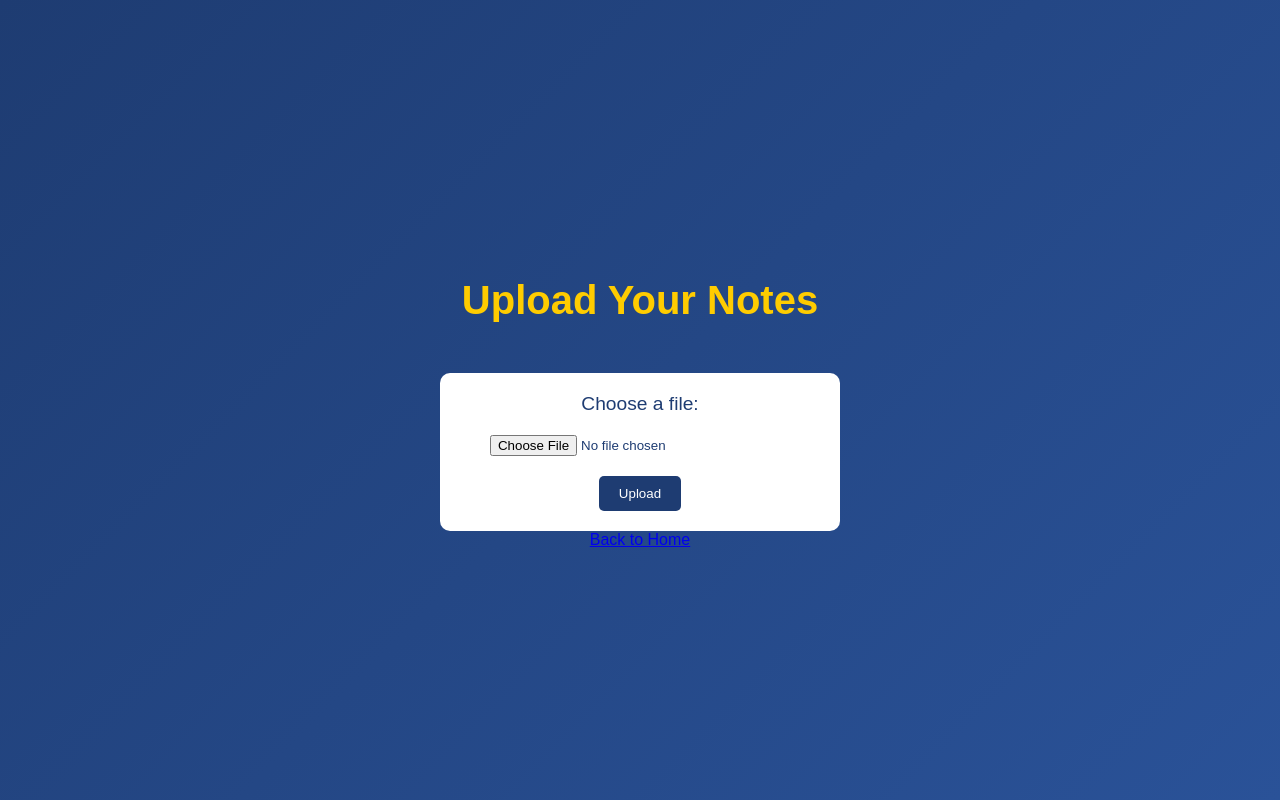
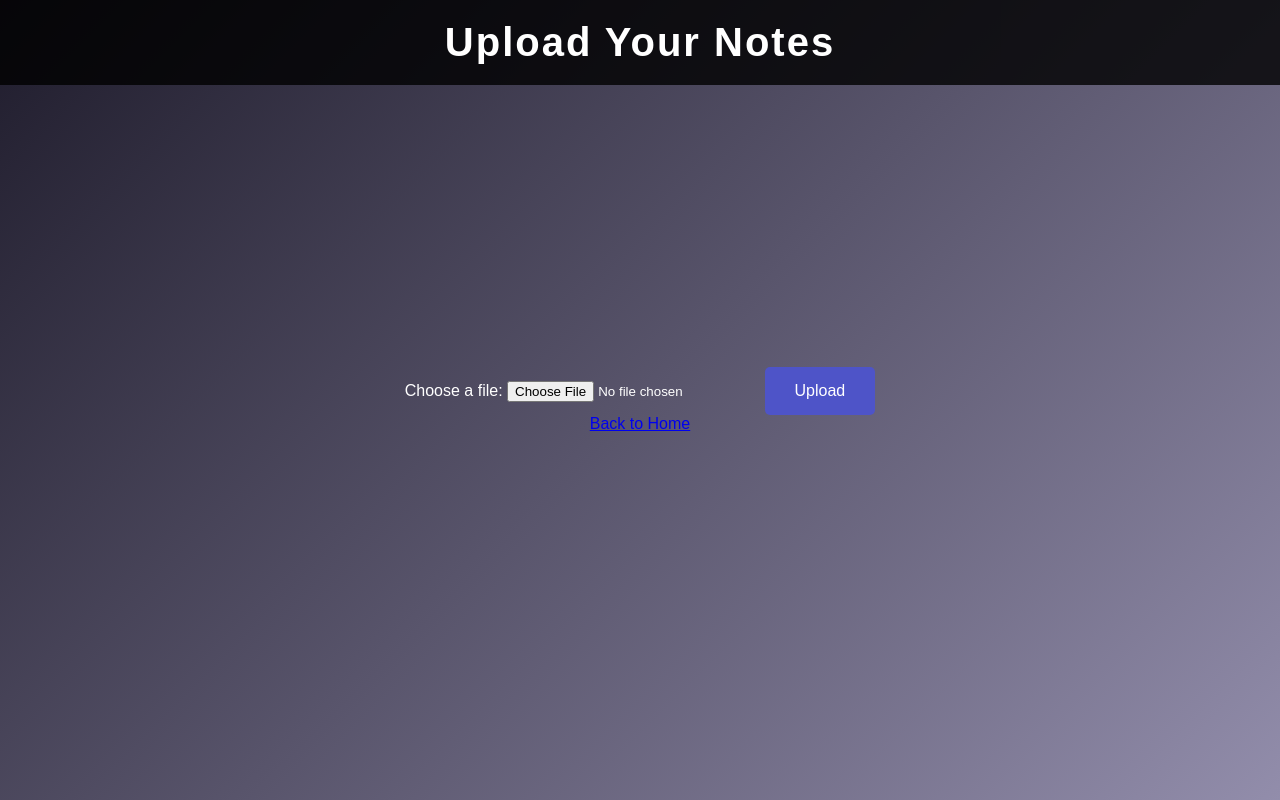
Before and after one commit to samudhan2008/-Sharing-Site, a Flask app: page /upload in a window 1280 px wide. Run offline with Flask 2, Linux system fonts and the light colour scheme.

Commit message:
Update style.css

```diff
--- a/static/style.css
+++ b/static/style.css
@@ -1,99 +1,78 @@
+/* Global styles */
 body {
+  margin: 0;
   font-family: 'Arial', sans-serif;
-    margin: 0;
-    padding: 0;
-    background: linear-gradient(135deg, #1e3c72, #2a5298);
+  background: linear-gradient(135deg, #1f1c2c, #928dab);
   color: #ffffff;
-    min-height: 100vh;
+  height: 100vh;
   display: flex;
   flex-direction: column;
   align-items: center;
   justify-content: center;
-    text-align: center;
 }
 
+/* Header */
 header {
-    margin-bottom: 20px;
+  width: 100%;
+  padding: 20px;
+  background: rgba(0, 0, 0, 0.8);
+  text-align: center;
+  position: fixed;
+  top: 0;
+  z-index: 10;
 }
 
-header .logo {
-    width: 100px;
-    height: auto;
-    margin-bottom: 10px;
+header h1 {
+  margin: 0;
+  font-size: 2.5em;
+  letter-spacing: 2px;
+  color: #ffffff;
 }
 
-h1 {
-    color: #ffcc00;
-    font-size: 2.5em;
-    margin-bottom: 10px;
+/* Main layout */
+main {
+  margin-top: 80px;
+  width: 90%;
+  max-width: 1200px;
+  background: rgba(255, 255, 255, 0.1);
+  border-radius: 15px;
+  padding: 20px;
+  box-shadow: 0 4px 30px rgba(0, 0, 0, 0.5);
+  backdrop-filter: blur(10px);
+  -webkit-backdrop-filter: blur(10px);
 }
 
-nav {
-    margin-bottom: 20px;
-}
-
-nav a {
-    margin: 0 10px;
-    padding: 10px 20px;
-    text-decoration: none;
-    background: #ffcc00;
-    color: #1e3c72;
-    font-weight: bold;
-    border-radius: 5px;
-}
-
-nav a:hover {
-    background: #ffd700;
-}
-
-form {
-    margin-top: 20px;
-    background: #ffffff;
-    padding: 20px;
-    border-radius: 10px;
-    color: #1e3c72;
-}
-
-form label {
-    display: block;
-    margin-bottom: 10px;
-    font-size: 1.2em;
-}
-
-form input {
-    margin-bottom: 10px;
-    padding: 10px;
-    width: 100%;
-    max-width: 300px;
-}
-
+/* Buttons */
 button {
-    padding: 10px 20px;
-    background-color: #1e3c72;
+  background: #4e54c8;
   color: #ffffff;
   border: none;
+  padding: 15px 30px;
+  font-size: 1em;
   border-radius: 5px;
   cursor: pointer;
+  transition: 0.3s;
 }
 
 button:hover {
-    background-color: #163a59;
+  background: #6c63ff;
 }
 
-ul {
-    list-style-type: none;
-    padding: 0;
+/* Footer */
+footer {
+  margin-top: auto;
+  padding: 10px;
+  background: rgba(0, 0, 0, 0.8);
+  text-align: center;
+  color: #ffffff;
+  font-size: 0.9em;
 }
 
-ul li {
-    margin-bottom: 10px;
-}
-
-ul li a {
-    color: #ffcc00;
+footer a {
+  color: #6c63ff;
   text-decoration: none;
 }
 
-ul li a:hover {
+footer a:hover {
   text-decoration: underline;
 }
```
Lines whose indentation alone changed are shown as unchanged.
